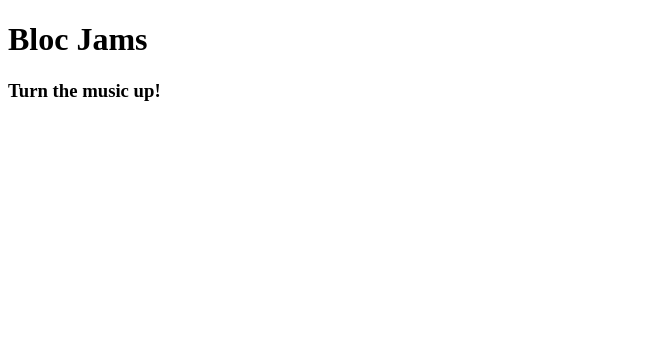
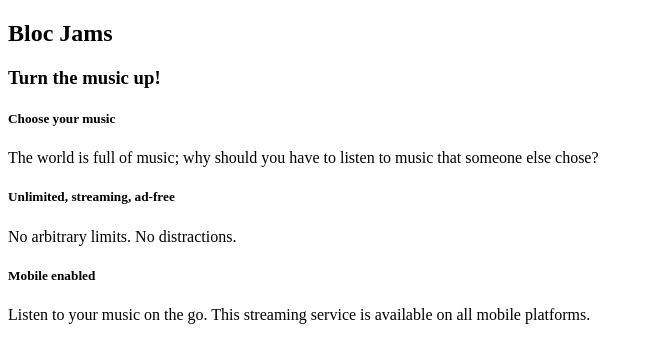
Before and after one commit to tomnewbold/bold-jams, a plain HTML site: page index.html in a window 1280 px wide. Shown: the whole page, without its empty margins (0-653 px from the left). Drawn offline with Linux system fonts and the light colour scheme.

Commit message:
Completed assignment

```diff
--- a/index.html
+++ b/index.html
@@ -3,13 +3,25 @@
      <head><title>BoldJams</title>
      </head>
      <body>
-         <div> <!-- navigation bar -->
-         </div>
-         <div> <!-- hero content -->
+         <nav> <!-- navigation bar -->
+         </nav>
+         <section> <!-- hero content -->
             <h1>Bloc Jams</h1>
             <h3>Turn the music up!</h3>
-         </div>
-         <div> <!-- selling points -->
-         </div>
+         </section>
+         <section> <!-- selling points -->
+            <div>
+                 <h5>Choose your music</h5>
+                 <p>The world is full of music; why should you have to listen to music that someone else chose?</p>
+             </div>
+             <div>
+                 <h5>Unlimited, streaming, ad-free</h5>
+                 <p>No arbitrary limits. No distractions.</p>
+             </div>
+             <div>
+                 <h5>Mobile enabled</h5>
+                 <p>Listen to your music on the go. This streaming service is available on all mobile platforms.</p>
+             </div>
+         </section>
      </body>
  </html>
```
